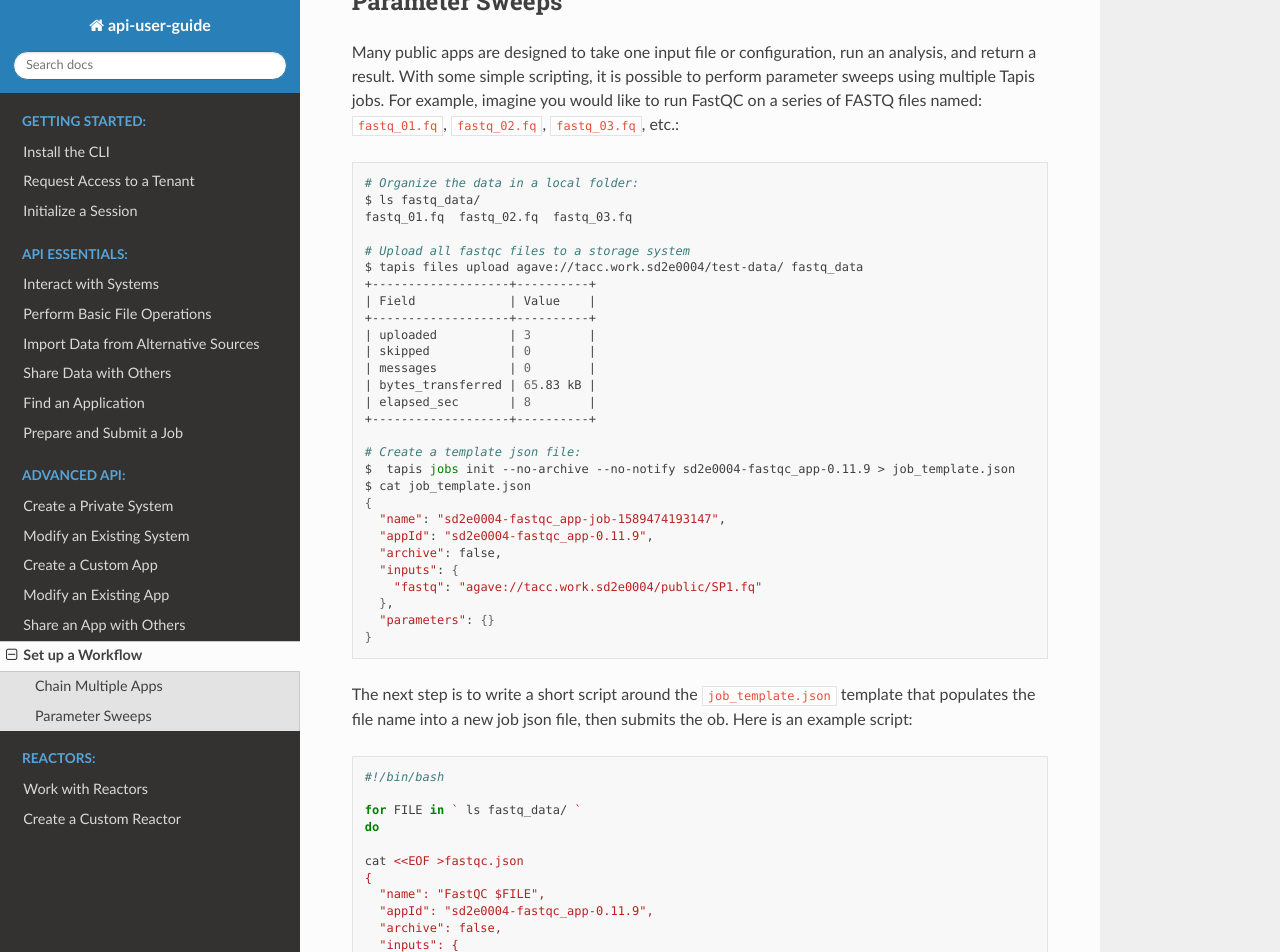
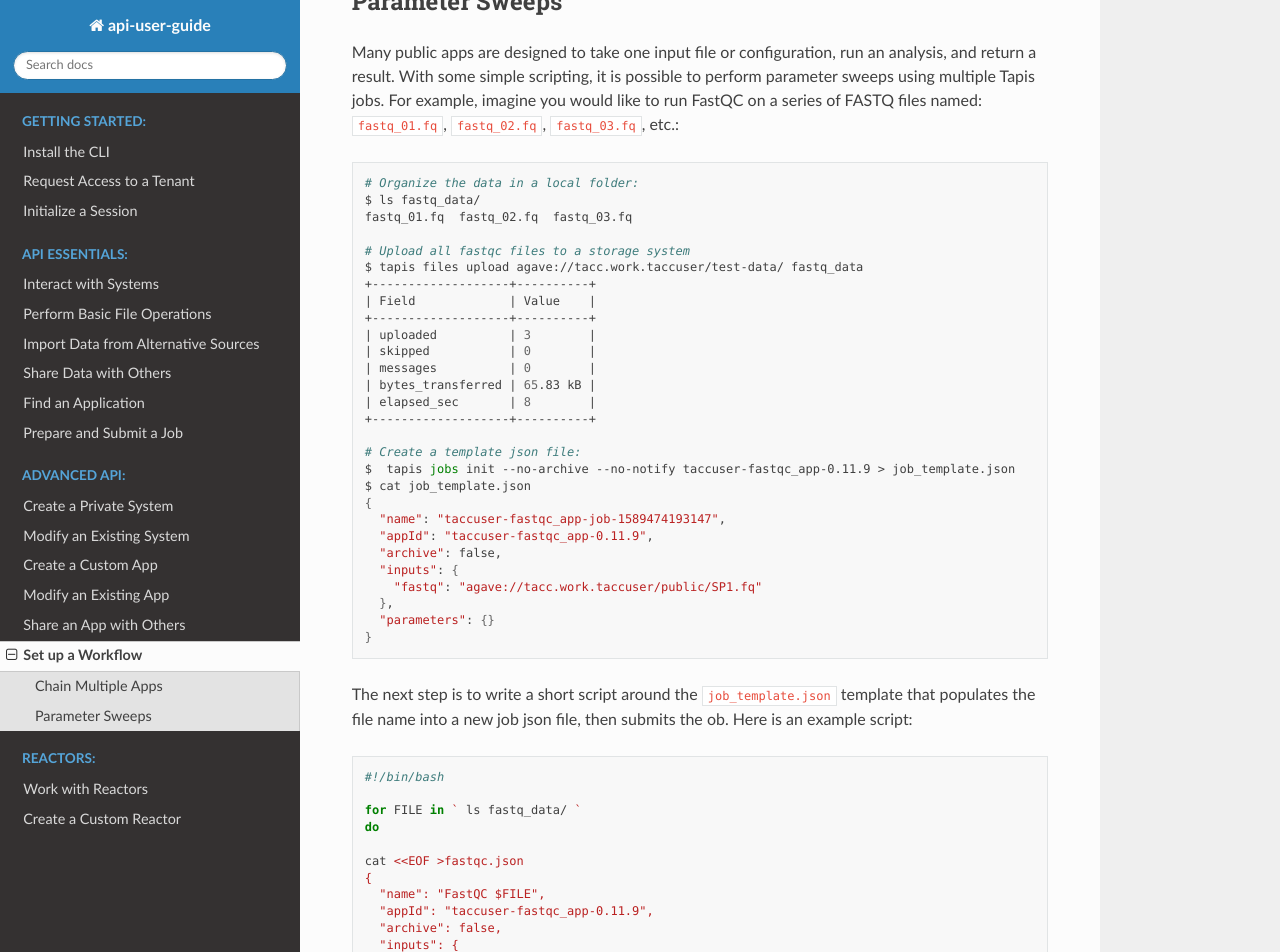
Before and after one commit to wjallen/api-user-guide, a Sphinx documentation site: the page built from docs/advanced-api/set-up-a-workflow.rst, in a window 1280 px wide and 1400 px high, scrolled down 2359 px. Shown: the top 952 px of the window. Built offline with Sphinx 7.4.7 and the Read the Docs theme 2.0.0, drawn with Linux system fonts in a browser that asks for light colours; some of the changed text lies outside the part shown.

Commit message:
replacing username in workflow doc

```diff
--- a/docs/advanced-api/set-up-a-workflow.rst
+++ b/docs/advanced-api/set-up-a-workflow.rst
@@ -148,7 +148,7 @@ would like to run FastQC on a series of FASTQ files named: ``fastq_01.fq``,
    fastq_01.fq  fastq_02.fq  fastq_03.fq
 
    # Upload all fastqc files to a storage system
-   $ tapis files upload agave://tacc.work.sd2e0004/test-data/ fastq_data
+   $ tapis files upload agave://tacc.work.taccuser/test-data/ fastq_data
    +-------------------+----------+
    | Field             | Value    |
    +-------------------+----------+
@@ -160,14 +160,14 @@ would like to run FastQC on a series of FASTQ files named: ``fastq_01.fq``,
    +-------------------+----------+
 
    # Create a template json file:
-   $  tapis jobs init --no-archive --no-notify sd2e0004-fastqc_app-0.11.9 > job_template.json
+   $  tapis jobs init --no-archive --no-notify taccuser-fastqc_app-0.11.9 > job_template.json
    $ cat job_template.json
    {
-     "name": "sd2e0004-fastqc_app-job-1589474193147",
-     "appId": "sd2e0004-fastqc_app-0.11.9",
+     "name": "taccuser-fastqc_app-job-1589474193147",
+     "appId": "taccuser-fastqc_app-0.11.9",
      "archive": false,
      "inputs": {
-       "fastq": "agave://tacc.work.sd2e0004/public/SP1.fq"
+       "fastq": "agave://tacc.work.taccuser/public/SP1.fq"
      },
      "parameters": {}
    }
@@ -187,10 +187,10 @@ ob. Here is an example script:
    cat <<EOF >fastqc.json
    {
      "name": "FastQC $FILE",
-     "appId": "sd2e0004-fastqc_app-0.11.9",
+     "appId": "taccuser-fastqc_app-0.11.9",
      "archive": false,
      "inputs": {
-       "fastq": "agave://tacc.work.sd2e0004/test-data/fastq_data/$FILE"
+       "fastq": "agave://tacc.work.taccuser/test-data/fastq_data/$FILE"
      },
      "parameters": {}
    }
```
